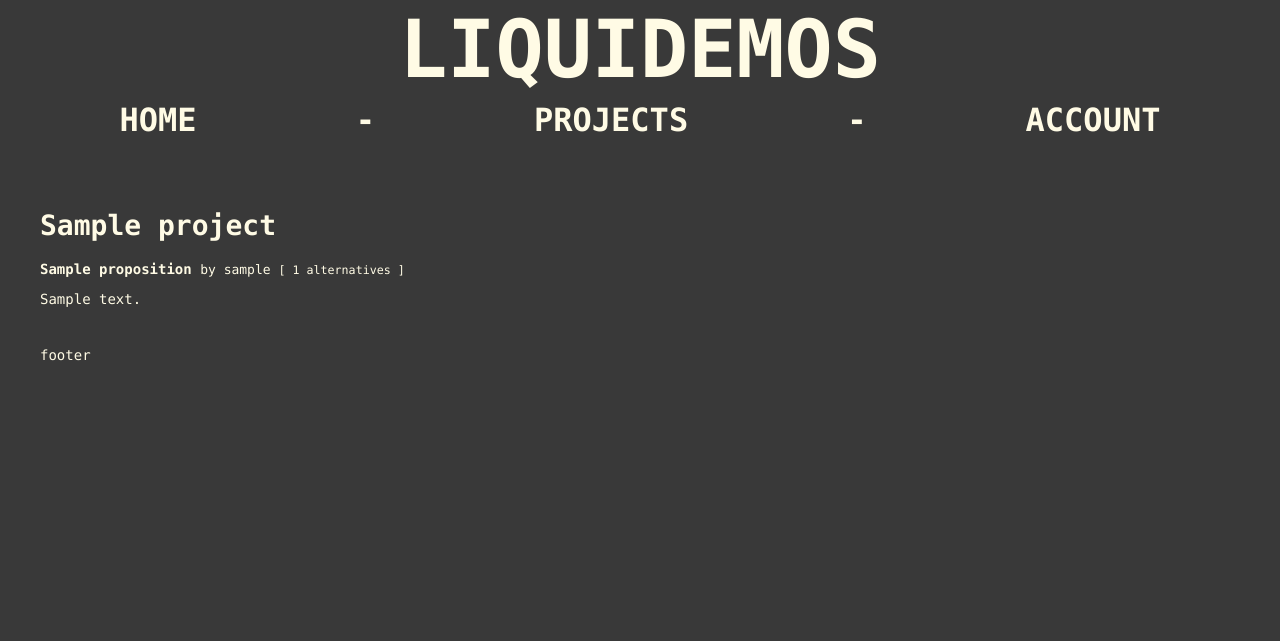
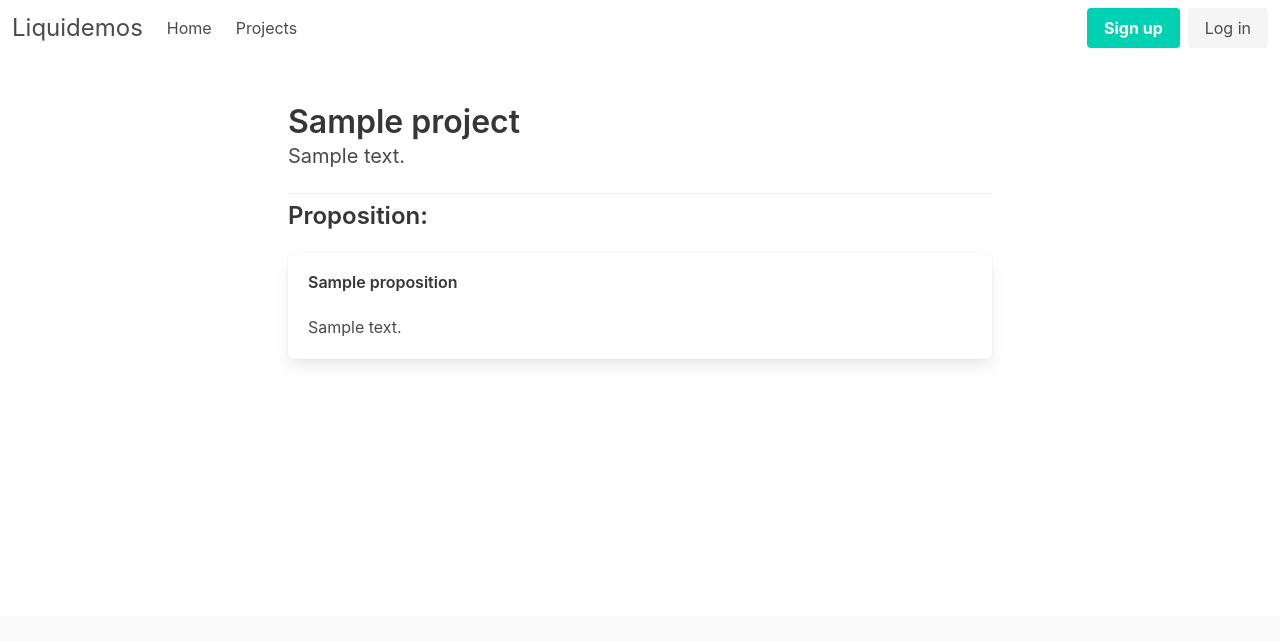
Before and after one commit to renaudcepre/liquidemos-api, a Django app: a page that uses templates/base.html in a window 1280 px wide. Shown: the top 641 px of the page. Run offline with Django 3.2, Linux system fonts and the light colour scheme; tables that the repository leaves empty hold one stand-in row (values such as "Sample post").

Commit message:
front: switch to bulma

```diff
--- a/apps/commons/static/css/base.css
+++ b/apps/commons/static/css/base.css
@@ -1,111 +1,8 @@
-
-:root {
-    --main-text-color: #fffbe5;
-    --main-bg-color: #393939;
+.lq-content {
+    min-height: 70vh;
+    max-width: 800px;
+    margin: auto;
 }
-
-a {
-    color: var(--main-text-color);
-    text-decoration: none;
+.box {
+    margin-bottom: 5px;
 }
-
-body {
-    font-family: "Bitstream Vera Sans Mono", Monaco, "Courier New", Courier, monospace;
-    font-size: 14px;
-    color: var(--main-text-color);
-    background-color: var(--main-bg-color);
-
-    max-width: 1200px;
-    margin: auto;
-    height: 100%;
-
-    display: grid;
-    grid-template-columns: 1fr;
-    grid-template-rows: [header-start] 100px [subheader-start] 40px [menu-start] 40px [content-start]  auto [footer-start] 80px;
-
-}
-.head {
-    grid-row: header-start;
-    grid-column: 1;
-}
-
-.subheader {
-    grid-row: subheader-start;
-    text-align: center;
-    font-weight: 600;
-    line-height: 40px;
-    grid-column: 1;
-    text-transform: uppercase;
-}
-
-.menu {
-    grid-row: menu-start;
-    text-align: center;
-    font-weight: 600;
-    line-height: 40px;
-    grid-column: 1;
-    text-transform: uppercase;
-    display: flex;
-    flex-direction: row;
-    flex-wrap: nowrap;
-    justify-content: space-around;
-    /*font-family: 'Bebas Neue', cursive;*/
-    font-size: 2rem;
-}
-
-.menu-div:before {
-    content: "-";
-}
-
-.menu-item.is-active {
-    text-decoration: underline;
-}
-
-
-.content {
-    grid-row: content-start;
-    grid-column: 1;
-    margin-top: 10px;
-}
-
-.footer {
-    grid-row: footer-start;
-    grid-column: 1;
-}
-.section {
-    display: flex;
-    flex-direction: column;
-}
-
-.title {
-    font-family: "Bitstream Vera Sans Mono", Monaco, "Courier New", Courier, monospace;
-    font-weight: 900;
-    line-height: 100px;
-    font-size: 80px;
-    text-transform: uppercase;
-    text-align: center;
-}
-
-@media screen and (max-width: 992px) {
-    .title {
-        font-size: 40px;
-        line-height: 60px;
-    }
-}
-
-@media screen and (max-width: 640px) {
-    .last_publish_date {
-        display: none;
-    }
-
-    .tilde_title {
-        display: none;
-    }
-}
-
-.proposition-name {
-    margin-left: 20px;
-}
-.project {
-    margin-bottom: 40px;
-}
--- a/apps/projects/templates/project_detail.html
+++ b/apps/projects/templates/project_detail.html
@@ -1,21 +1,29 @@
 {% extends 'base.html' %}
 
 {% block content %}
-    <div class="content">
-        <h1>{{ project.name }}</h1>
 
-        {% for prop in project.proposition_set.all %}
-            <div class="project">
-                <p>
-                    <a href={% url proposition_detail id=prop.id %}>
-                        <span style="font-weight: bold">{{ prop.name }} </span>
-                    </a>
-                    <span style="font-size: small"> by {{ prop.created_by }} </span>
-                    <span style="font-size: smaller"> [ {{ prop.alternative_set.count }} alternatives  ]</span>
-                </p>
-                <p>{{ prop.alternative_set.first.content }}</p>
-            </div>
-        {% endfor %}
+    <div class="lq-content">
+        <div class="section">
+            <h1 class="title">{{ project.name }}</h1>
+            <p class="subtitle">{{ project.description }}</p>
+            <div class="dropdown-divider"></div>
+            <h4 class="title is-4">Proposition{{ project.proposition_set.count|pluralize }}: </h4>
+            {% for proposition in project.proposition_set.all %}
+                <div class="box">
+                    <h6 class="title is-6">{{ proposition.name }}</h6>
+                    <p> {{ proposition.alternative_set.first.content }}
+                        {% with others=proposition.alternative_set.count|add:"-1" %}
+                            {% if others > 0 %}
+                                <span style="white-space: nowrap"
+                                      class="has-text-grey-light">
+                                    {{ others }} other{{ others|pluralize }} alternative{{ others|pluralize }}.
+                                </span>
+                            {% endif %}
+                        {% endwith %}
+                    </p>
+                </div>
+            {% endfor %}
 
+        </div>
     </div>
 {% endblock %}
--- a/apps/projects/templates/proposition_detail.html
+++ b/apps/projects/templates/proposition_detail.html
@@ -1,7 +1,7 @@
 {% extends 'base.html' %}
 
 {% block content %}
-    <div class="content">
+    <div class="g-content">
             <h1>{{ proposition.name }}</h1>
             <p> from {{ proposition.project }}</p>
 
--- a/apps/projects/views.py
+++ b/apps/projects/views.py
@@ -12,6 +12,7 @@ def project_detail(request, slug):
     project = get_object_or_404(Project, slug=slug)
     return render(request, 'project_detail.html', context={'project': project})
 
+
 def proposition_detail(request, id):
     proposition = get_object_or_404(Proposition, pk=id)
     return render(request, 'proposition_detail.html', context={'proposition': proposition})
--- a/templates/base.html
+++ b/templates/base.html
@@ -2,14 +2,21 @@
 
 <!DOCTYPE html>
 <html lang="en">
+
 <head>
+    <title>Liquidemos</title>
+
     <meta charset="UTF-8">
-    <title>Liquidemos</title>
-    <link href="{%  static 'css/base.css' %}"  rel="stylesheet">
+    <meta name="viewport" content="width=device-width, initial-scale=1">
+
+    <link rel="stylesheet" href="https://cdn.jsdelivr.net/npm/bulma@0.9.3/css/bulma.min.css">
+    <link href="{% static 'css/base.css' %}" rel="stylesheet">
 </head>
+
 <body>
-{% block header %}{%  include "header.html" %}{%  endblock %}
-{% block content %}{%  endblock %}
-{% block footer %}{%  include "footer.html" %}{%  endblock %}
+{% block header %}{% include "header.html" %}{% endblock %}
+{% block content %}{% endblock %}
+{% block footer %}{% include "footer.html" %}{% endblock %}
 </body>
+
 </html>
--- a/templates/footer.html
+++ b/templates/footer.html
@@ -1 +1,11 @@
-<div class="footer">footer</div>
+<footer class="footer">
+    <div class="content has-text-centered">
+        <p>
+            <span class="is-pulled-left"> <strong>Liquidemos</strong> by <a href="https://gitlab.com/rcepre">Renaud Cepre</a></span>
+            <a class="is-pulled-right" href="https://bulma.io/made-with-bulma/">
+                <img src="https://bulma.io/images/made-with-bulma.png" alt="Made with Bulma" width="128" height="24">
+            </a>
+
+        </p>
+    </div>
+</footer>
--- a/templates/header.html
+++ b/templates/header.html
@@ -1,55 +1,49 @@
 <header>
-    <div class="head">
-        <div class="title">
-            {{ settings.title|default:"Liquidemos" }}
+{#    <div class="head">#}
+{#        <div class="title">#}
+{#            {{ settings.title|default:"Liquidemos" }}#}
+{#        </div>#}
+{##}
+{#    </div>#}
+
+    <nav class="navbar" role="navigation" aria-label="main navigation">
+        <div class="navbar-brand">
+            <div class="navbar-item">
+                <h1 class="is-size-4">Liquidemos</h1>
             </div>
 
-    </div>
-    <div class="subheader">
-{#        <span>{{ settings.location }}</span>#}
-{#        {% if last_publication|date %}#}
-{#            <span class="last_publish_date">- DERNIERE PARUTION LE {{ last_publication|date }}</span>#}
-{#        {% endif %}#}
+            <a role="button" class="navbar-burger" aria-label="menu" aria-expanded="false" data-target="navbarBasicExample">
+                <span aria-hidden="true"></span>
+                <span aria-hidden="true"></span>
+                <span aria-hidden="true"></span>
+            </a>
         </div>
 
-    <div class="menu">
-        <a
-                class="menu-item {% if request.path == '/' %}is-active{% endif %}"
-{#                href={% url "admin" %}#}
-        >
+        <div id="navbarBasicExample" class="navbar-menu">
+            <div class="navbar-start">
+                <a class="navbar-item">
                     Home
                 </a>
-        <div class="menu-div"></div>
 
-        <a
-                class="menu-item {% if request.path == '/articles/' %}is-active{% endif %}"
-                href={% url "project_list" %}
-        >
+                <a class="navbar-item" href={% url 'project_list' %}>
                     Projects
                 </a>
-        <div class="menu-div"></div>
 
-        <a
-                class="menu-item {% if request.path == '/agenda/' %}is-active{% endif %}"
-{#                                href={% url "agenda" %}#}
-        >
-            Account
+            </div>
+
+            <div class="navbar-end">
+                <div class="navbar-item">
+                    <div class="buttons">
+                        <a class="button is-primary">
+                            <strong>Sign up</strong>
                         </a>
-{#        <div class="menu-div"></div>#}
-{##}
-{#        <a#}
-{#                class="menu-item {% if request.path == '/contribute/' %}is-active{% endif %}"#}
-                {#                href={% url "contribute" %}#}
-{#        >#}
-{#            Contribuer#}
-{#        </a>#}
-{#        <div class="menu-div"></div>#}
-{##}
-{#        <a#}
-{#                class="menu-item {% if request.path == '/contact/' %}is-active{% endif %}"#}
-                {#                href={% url "contact" %}#}
-{#        >#}
-{#            Contact#}
-{#        </a>#}
+                        <a class="button is-light">
+                            Log in
+                        </a>
                     </div>
+                </div>
+            </div>
+        </div>
+    </nav>
+
 </header>
```
Also changed, not shown: apps/projects/templates/project_list.html (+19 -12 lines). Lines whose indentation alone changed are shown as unchanged.
